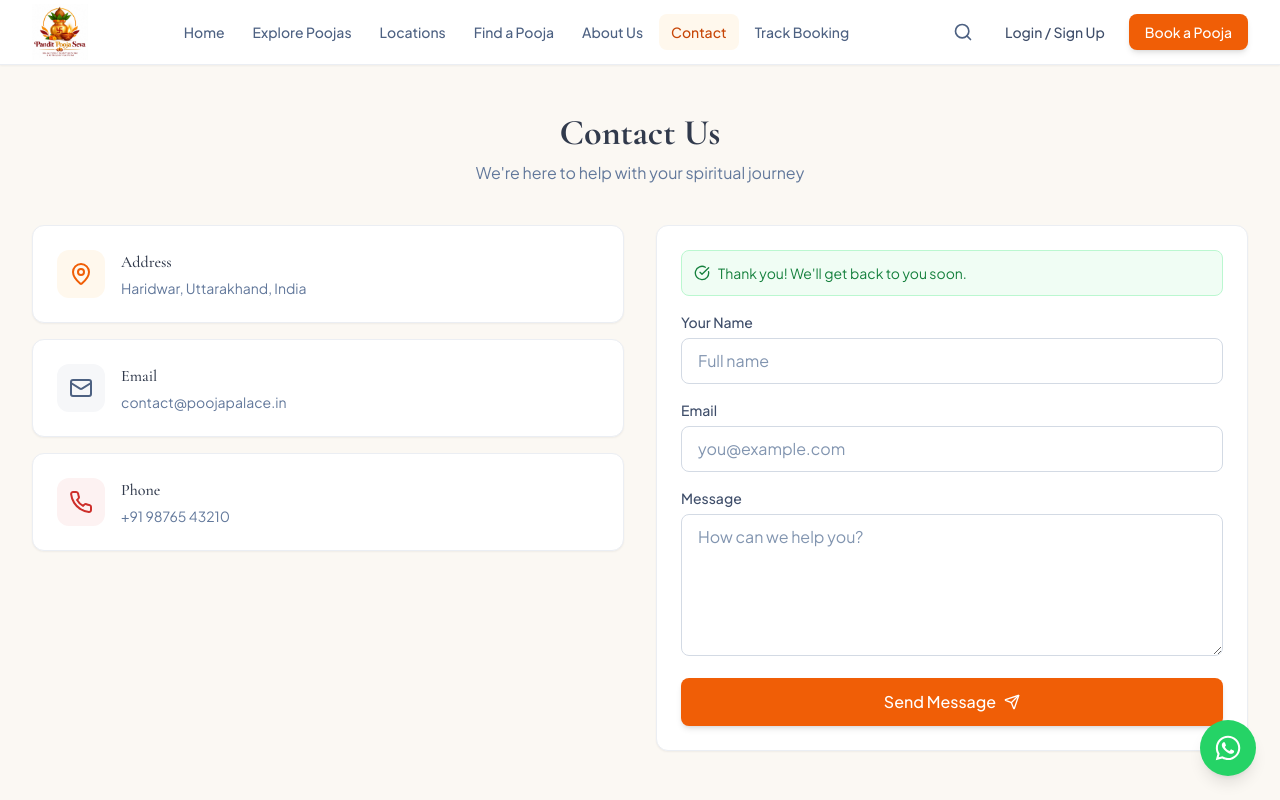
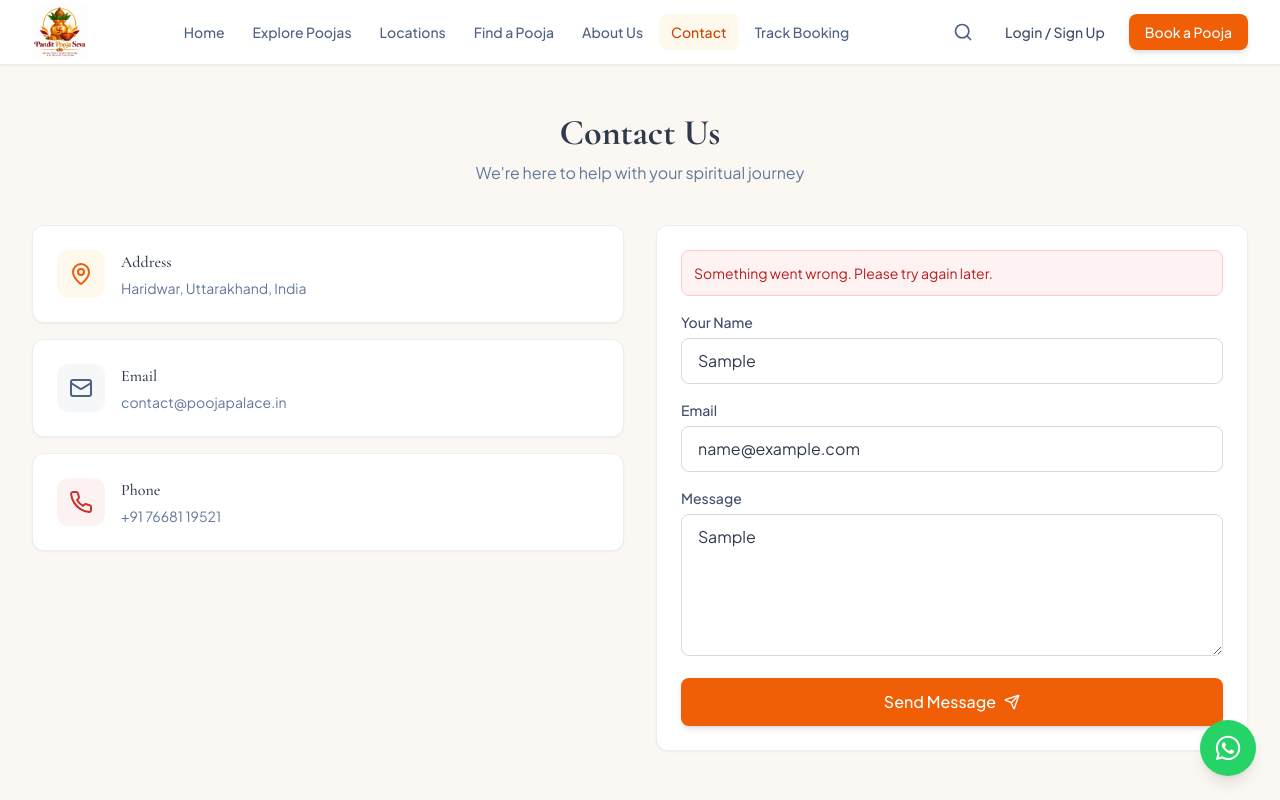
Before and after one commit to Shrutijain-BCA/pooja, a React (Vite) app: page /contact in a window 1280 px wide. Both pictures are taken after typing "Sample", "name@example.com", "Sample" into the empty fields and a click on the button "Send Message". Shown: the top 800 px of the page. Built offline with nearby package versions, Linux system fonts and the light colour scheme.

Commit message:
Adding Email in contactUs Form

```diff
--- a/src/pages/Contact.tsx
+++ b/src/pages/Contact.tsx
@@ -1,3 +1,4 @@
+
 import { useState } from 'react';
 import { Mail, Phone, MapPin, Send, CheckCircle } from 'lucide-react';
 
@@ -6,21 +7,55 @@ export default function Contact() {
   const [email, setEmail] = useState('');
   const [message, setMessage] = useState('');
   const [sent, setSent] = useState(false);
+  const [loading, setLoading] = useState(false);
+  const [error, setError] = useState('');
 
-  const handleSubmit = (e: React.FormEvent) => {
+  const handleSubmit = async (e: React.FormEvent<HTMLFormElement>) => {
     e.preventDefault();
-    setSent(true);
-    setName('');
-    setEmail('');
-    setMessage('');
-    setTimeout(() => setSent(false), 5000);
+    setLoading(true);
+    setSent(false);
+    setError('');
+
+    try {
+      const response = await fetch('https://formspree.io/f/mqpparyg', {
+        method: 'POST',
+        headers: {
+          'Content-Type': 'application/json',
+          Accept: 'application/json',
+        },
+        body: JSON.stringify({
+          name,
+          email,
+          message,
+        }),
+      });
+
+      if (response.ok) {
+        setSent(true);
+        setName('');
+        setEmail('');
+        setMessage('');
+        setTimeout(() => setSent(false), 5000);
+      } else {
+        setError('Unable to send your message. Please try again.');
+      }
+    } catch (err) {
+      console.error('Form submission failed:', err);
+      setError('Something went wrong. Please try again later.');
+    } finally {
+      setLoading(false);
+    }
   };
 
   return (
     <div className="section-container py-12">
       <div className="text-center mb-10">
-        <h1 className="text-3xl md:text-4xl font-serif font-bold text-temple-900">Contact Us</h1>
-        <p className="text-temple-500 mt-2">We're here to help with your spiritual journey</p>
+        <h1 className="text-3xl md:text-4xl font-serif font-bold text-temple-900">
+          Contact Us
+        </h1>
+        <p className="text-temple-500 mt-2">
+          We're here to help with your spiritual journey
+        </p>
       </div>
 
       <div className="grid grid-cols-1 lg:grid-cols-2 gap-8">
@@ -33,10 +68,13 @@ export default function Contact() {
               </div>
               <div>
                 <h3 className="font-medium text-temple-900">Address</h3>
-                <p className="text-sm text-temple-500 mt-1">Haridwar, Uttarakhand, India</p>
+                <p className="text-sm text-temple-500 mt-1">
+                  Haridwar, Uttarakhand, India
+                </p>
               </div>
             </div>
           </div>
+
           <div className="card p-6">
             <div className="flex items-start gap-4">
               <div className="w-12 h-12 rounded-xl bg-temple-50 flex items-center justify-center shrink-0">
@@ -44,10 +82,13 @@ export default function Contact() {
               </div>
               <div>
                 <h3 className="font-medium text-temple-900">Email</h3>
-                <p className="text-sm text-temple-500 mt-1">contact@poojapalace.in</p>
+                <p className="text-sm text-temple-500 mt-1">
+                  contact@poojapalace.in
+                </p>
               </div>
             </div>
           </div>
+
           <div className="card p-6">
             <div className="flex items-start gap-4">
               <div className="w-12 h-12 rounded-xl bg-maroon-50 flex items-center justify-center shrink-0">
@@ -55,7 +96,9 @@ export default function Contact() {
               </div>
               <div>
                 <h3 className="font-medium text-temple-900">Phone</h3>
-                <p className="text-sm text-temple-500 mt-1">+91 98765 43210</p>
+                <p className="text-sm text-temple-500 mt-1">
+                  +91 76681 19521
+                </p>
               </div>
             </div>
           </div>
@@ -65,31 +108,64 @@ export default function Contact() {
         <div className="card p-6">
           {sent && (
             <div className="mb-4 p-3 rounded-lg bg-green-50 border border-green-200 flex items-center gap-2 text-sm text-green-700">
-              <CheckCircle className="w-4 h-4" /> Thank you! We'll get back to you soon.
+              <CheckCircle className="w-4 h-4 shrink-0" />
+              Thank you! We'll get back to you soon.
             </div>
           )}
+
+          {error && (
+            <div className="mb-4 p-3 rounded-lg bg-red-50 border border-red-200 text-sm text-red-700">
+              {error}
+            </div>
+          )}
+
           <form onSubmit={handleSubmit} className="space-y-4">
             <div>
               <label className="label">Your Name</label>
-              <input type="text" value={name} onChange={(e) => setName(e.target.value)} required className="input" placeholder="Full name" />
+              <input
+                type="text"
+                name="name"
+                value={name}
+                onChange={(e) => setName(e.target.value)}
+                required
+                className="input w-full"
+                placeholder="Full name"
+              />
             </div>
+
             <div>
               <label className="label">Email</label>
-              <input type="email" value={email} onChange={(e) => setEmail(e.target.value)} required className="input" placeholder="you@example.com" />
+              <input
+                type="email"
+                name="email"
+                value={email}
+                onChange={(e) => setEmail(e.target.value)}
+                required
+                className="input w-full"
+                placeholder="you@example.com"
+              />
             </div>
+
             <div>
               <label className="label">Message</label>
               <textarea
+                name="message"
                 value={message}
                 onChange={(e) => setMessage(e.target.value)}
                 required
                 rows={5}
+                className="input w-full"
                 placeholder="How can we help you?"
-                className="input"
               />
             </div>
-            <button type="submit" className="btn-primary w-full">
-              Send Message <Send className="w-4 h-4" />
+
+            <button
+              type="submit"
+              disabled={loading}
+              className="btn-primary w-full flex items-center justify-center gap-2 disabled:opacity-60"
+            >
+              {loading ? 'Sending...' : 'Send Message'}
+              {!loading && <Send className="w-4 h-4" />}
             </button>
           </form>
         </div>
```
